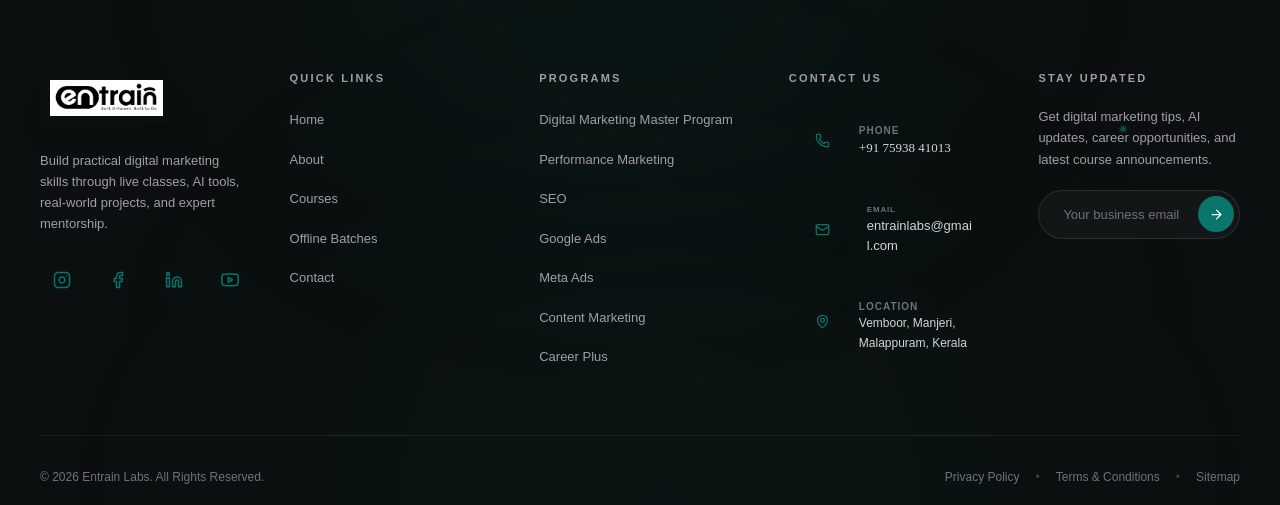
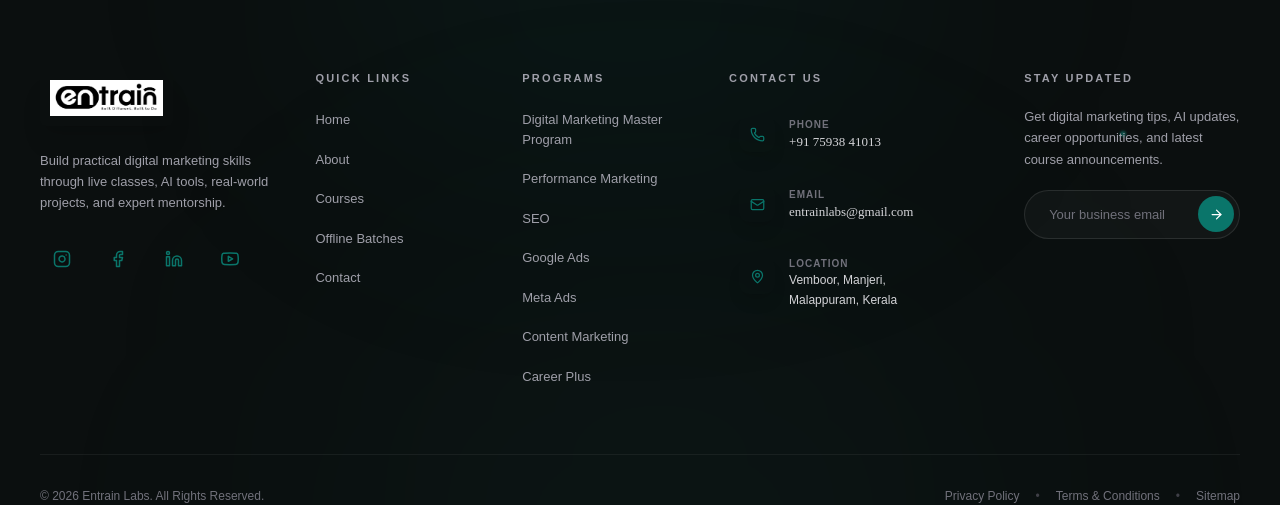
Before and after one commit to entrainaccademy/entrainlabs, a Next.js app: page /coursedetails in a window 1280 px wide. Shown: the part 1787-2292 px from the top of the page. Built offline with nearby package versions, Linux system fonts and the light colour scheme; no server answers; a web font is replaced by a local one.

Commit message:
edit mail

```diff
--- a/src/components/premium/footer.jsx
+++ b/src/components/premium/footer.jsx
@@ -92,7 +92,7 @@ export default function Footer() {
       <div className="relative mx-auto max-w-7xl px-4 sm:px-6 lg:px-8 xl:px-10 py-16 sm:py-20 md:py-24 z-10">
 
         {/* Main Footer Grid */}
-        <div className="grid grid-cols-1 sm:grid-cols-2 lg:grid-cols-5 gap-12 lg:gap-8 xl:gap-12 pb-16 border-b border-white/[0.06]">
+        <div className="grid grid-cols-1 sm:grid-cols-2 lg:grid-cols-[1.2fr_0.85fr_0.85fr_1.3fr_1.1fr] gap-10 lg:gap-6 xl:gap-10 pb-16 border-b border-white/[0.06]">
 
           {/* Column 1 — Brand info */}
           <div className="flex flex-col items-start gap-6 col-span-1">
@@ -178,36 +178,36 @@ export default function Footer() {
               Contact Us
             </span>
 
-            <div className="flex flex-col gap-4 w-full">
+            <div className="flex flex-col gap-3.5 w-full">
               {/* Phone item */}
-              <div className="flex items-center gap-4 rounded-xl  border-white/5  p-3.5 hover:border-[#0A756A]/30 hover:bg-white/[0.03] hover:shadow-[0_10px_30px_-10px_rgba(10,117,106,0.15)] hover:-translate-y-0.5 transition-all duration-300 group">
-                <div className="h-10 w-10 rounded-lg  text-primary flex items-center justify-center shrink-0 transition-colors duration-300 group-hover:bg-[#0A756A] group-hover:text-white shadow-lg">
+              <div className="flex items-center gap-3.5 rounded-xl p-2 sm:p-2.5 hover:bg-white/[0.03] hover:-translate-y-0.5 transition-all duration-300 group">
+                <div className="h-9 w-9 rounded-lg text-primary flex items-center justify-center shrink-0 transition-colors duration-300 group-hover:bg-[#0A756A] group-hover:text-white shadow-lg">
                   <Phone size={15} />
                 </div>
                 <div className="flex-1 min-w-0">
                   <span className="block text-[10px] text-zinc-500 uppercase tracking-widest font-semibold font-clash">Phone</span>
-                  <a href="tel:+917593841013" className="block text-[13px] font-medium text-zinc-300 hover:text-[#14b8a6] transition-colors focus:outline-none focus:text-[#14b8a6]">
+                  <a href="tel:+917593841013" className="block text-[13px] font-medium text-zinc-300 hover:text-[#14b8a6] transition-colors focus:outline-none focus:text-[#14b8a6] whitespace-nowrap">
                     +91 75938 41013
                   </a>
                 </div>
               </div>
 
               {/* Email item */}
-              <div className="flex items-center gap-6  border-white/5  p-3.5 hover:border-[#0A756A]/30 hover:bg-white/[0.03] hover:shadow-[0_10px_30px_-10px_rgba(10,117,106,0.15)] hover:-translate-y-0.5 transition-all duration-300 group">
-                <div className="h-10 w-10 rounded-lg  text-primary flex items-center justify-center shrink-0 transition-colors duration-300 group-hover:bg-[#0A756A] group-hover:text-white shadow-lg">
+              <div className="flex items-center gap-3.5 rounded-xl p-2 sm:p-2.5 hover:bg-white/[0.03] hover:-translate-y-0.5 transition-all duration-300 group">
+                <div className="h-9 w-9 rounded-lg text-primary flex items-center justify-center shrink-0 transition-colors duration-300 group-hover:bg-[#0A756A] group-hover:text-white shadow-lg">
                   <Mail size={15} />
                 </div>
                 <div className="flex-1 min-w-0">
-                  <span className="block text-[8px] text-zinc-500 uppercase tracking-widest font-semibold font-clash">Email</span>
-                  <a href="mailto:entrainlabs@gmail.com" className="block text-[13px] font-clash font-medium text-zinc-300 hover:text-[#14b8a6] transition-colors focus:outline-none focus:text-[#14b8a6] break-all">
+                  <span className="block text-[10px] text-zinc-500 uppercase tracking-widest font-semibold font-clash">Email</span>
+                  <a href="mailto:entrainlabs@gmail.com" className="block text-[13px] font-medium text-zinc-300 hover:text-[#14b8a6] transition-colors focus:outline-none focus:text-[#14b8a6] whitespace-nowrap">
                     entrainlabs@gmail.com
                   </a>
                 </div>
               </div>
 
               {/* Location item */}
-              <div className="flex items-start gap-4  p-3.5 hover:border-[#0A756A]/30 hover:bg-white/[0.03] hover:shadow-[0_10px_30px_-10px_rgba(10,117,106,0.15)] hover:-translate-y-0.5 transition-all duration-300 group">
-                <div className="h-10 w-10 rounded-lg text-primary flex items-center justify-center shrink-0 mt-0.5 transition-colors duration-300 group-hover:bg-[#0A756A] group-hover:text-white shadow-lg">
+              <div className="flex items-start gap-3.5 rounded-xl p-2 sm:p-2.5 hover:bg-white/[0.03] hover:-translate-y-0.5 transition-all duration-300 group">
+                <div className="h-9 w-9 rounded-lg text-primary flex items-center justify-center shrink-0 mt-0.5 transition-colors duration-300 group-hover:bg-[#0A756A] group-hover:text-white shadow-lg">
                   <MapPin size={15} />
                 </div>
                 <div className="flex-1 min-w-0">
```
